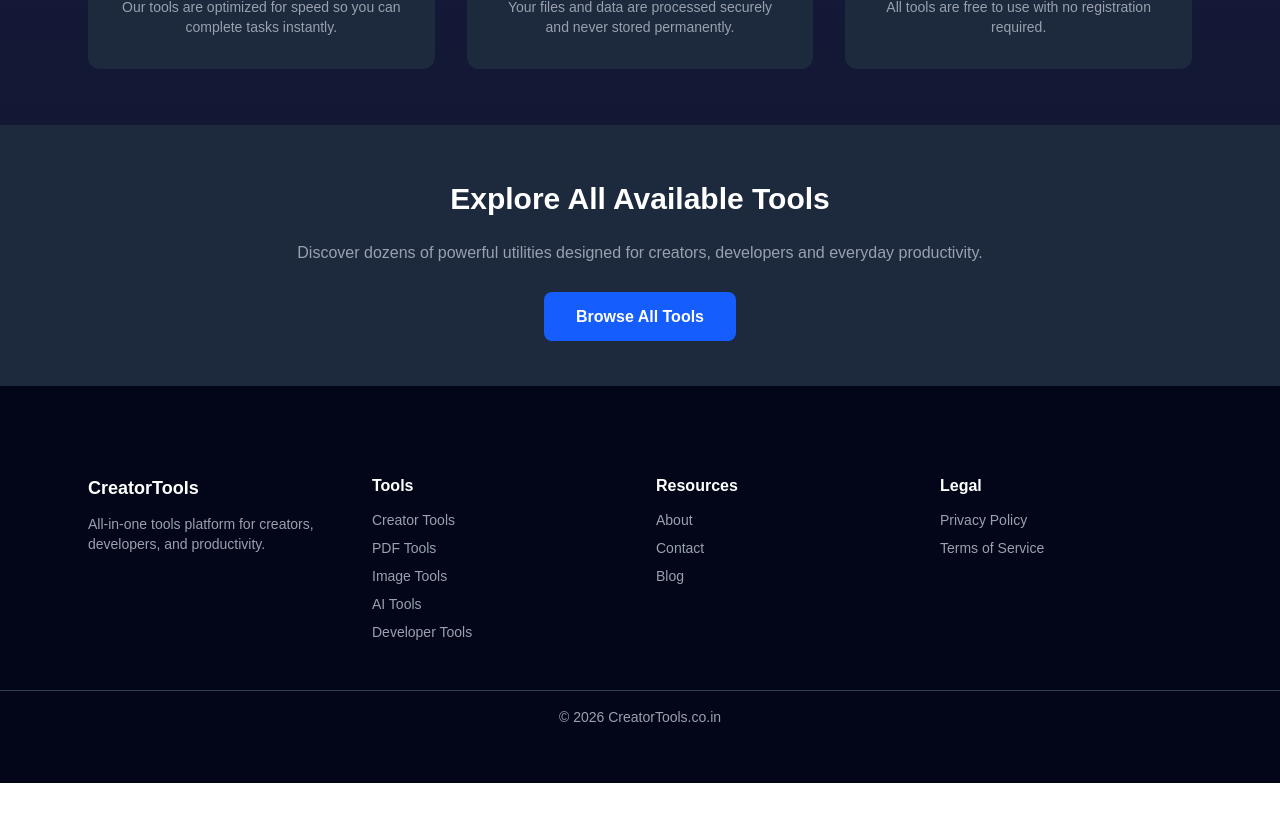
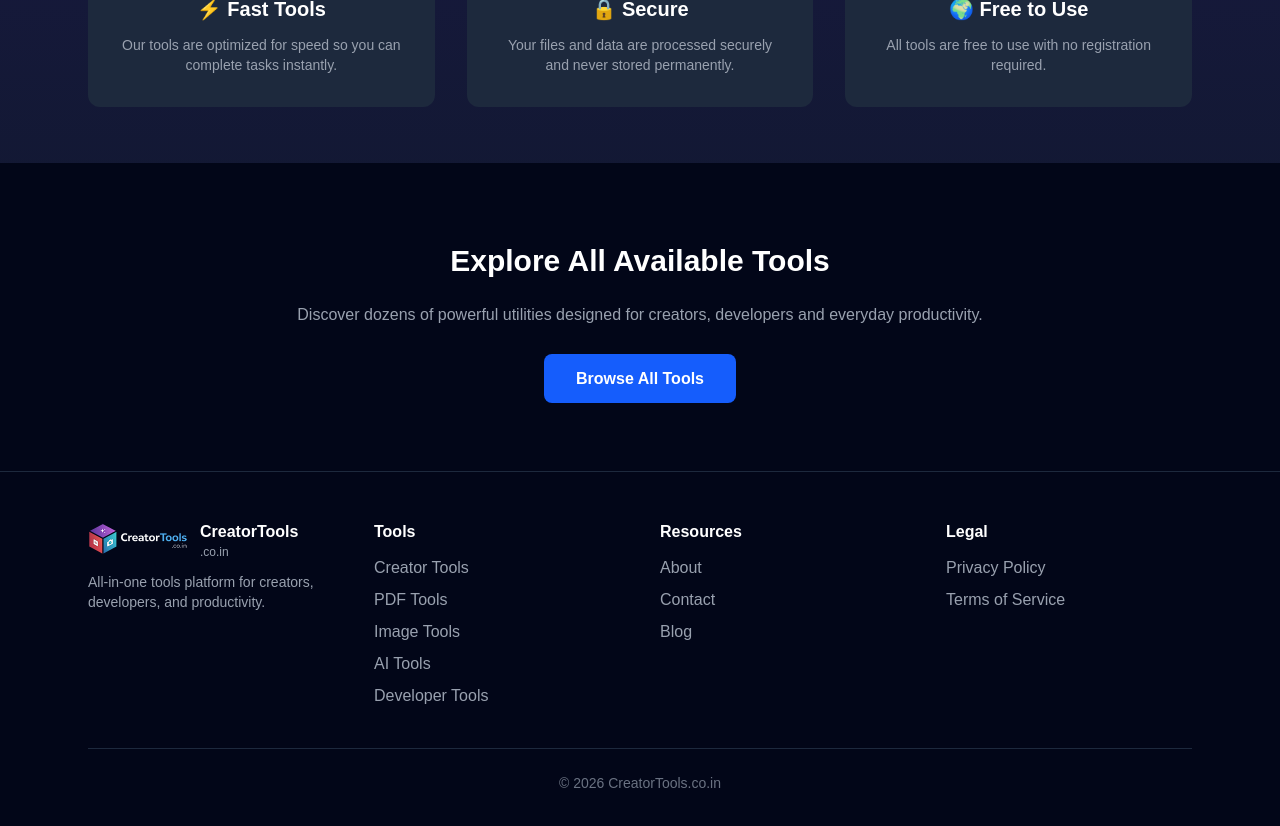
Before and after one commit to zeninfosolution7/creator-tools, a Next.js app: page / in a window 1280 px wide. Shown: the part 1820-2646 px from the top of the page. Before the commit the page ends 2603 px from the top, so only its background shows below. Built offline with nearby package versions, Linux system fonts and the light colour scheme.

Commit message:
install pdf-lib for pdf unlock tool

```diff
--- a/app/page.tsx
+++ b/app/page.tsx
@@ -3,7 +3,7 @@
 import { useState, FormEvent } from "react";
 import { useRouter } from "next/navigation";
 import Link from "next/link";
-import { Video, FileText, Image, Bot, Code, Calculator } from "lucide-react";
+import { Video, FileText, Image, Bot, Code, Calculator, Unlock } from "lucide-react";
 import CategoryCard from "../components/CategoryCard";
 import { tools } from "@/lib/tools";
 import HomeCategoryCard from "@/components/HomeCategoryCard"
@@ -201,7 +201,7 @@ export default function Home() {
 </section>
 {/* BROWSE ALL TOOLS */}
 
-<section className="bg-slate-800 py-14">
+<section className="bg-slate-950 py-20 text-center">
 
   <div className="max-w-4xl mx-auto text-center px-6">
 
--- a/app/tools/[tool]/page.tsx
+++ b/app/tools/[tool]/page.tsx
@@ -10,6 +10,7 @@ import YoutubeThumbnailTool from "@/components/tools/YoutubeThumbnailTool"
 import PasswordGeneratorTool from "@/components/tools/PasswordGeneratorTool"
 import WordCounterTool from "@/components/tools/WordCounterTool"
 import JsonFormatterTool from "@/components/tools/JsonFormatterTool"
+import PdfUnlockTool from "@/components/tools/PdfUnlockTool"
 
 export async function generateMetadata({ params }: any) {
 
--- a/components/Footer.tsx
+++ b/components/Footer.tsx
@@ -1,50 +1,139 @@
+import Image from "next/image"
+import Link from "next/link"
+
 export default function Footer() {
   return (
-    <footer className="bg-slate-950 text-gray-400 py-10 border-t border-slate-800">
-      <div className="max-w-6xl mx-auto px-6 py-12 grid grid-cols-2 md:grid-cols-4 gap-8">
+    <footer className="bg-slate-950 border-t border-slate-800 mt-0">
 
-        <div>
-          <h3 className="text-white text-lg font-semibold mb-3">
-            CreatorTools
-          </h3>
-          <p className="text-sm">
-            All-in-one tools platform for creators, developers, and productivity.
-          </p>
+      <div className="max-w-6xl mx-auto px-6 py-12">
+
+        <div className="grid md:grid-cols-4 gap-10">
+
+          {/* LOGO */}
+          <div>
+
+            <div className="flex items-center gap-3 mb-3">
+
+              <Image
+                src="/logo.png"
+                alt="CreatorTools Logo"
+                width={100}
+                height={33}
+                className="rounded-md"
+              />
+
+              <div>
+                <h3 className="text-white font-semibold">
+                  CreatorTools
+                </h3>
+
+                <p className="text-xs text-gray-400">
+                  .co.in
+                </p>
+
+              </div>
+
+            </div>
+
+            <p className="text-sm text-gray-400">
+              All-in-one tools platform for creators,
+              developers, and productivity.
+            </p>
+
+          </div>
+
+
+          {/* TOOLS */}
+          <div>
+
+            <h3 className="text-white font-semibold mb-3">
+              Tools
+            </h3>
+
+            <ul className="space-y-2 text-gray-400">
+
+              <li>
+                <Link href="/categories/creator">Creator Tools</Link>
+              </li>
+
+              <li>
+                <Link href="/categories/pdf">PDF Tools</Link>
+              </li>
+
+              <li>
+                <Link href="/categories/image">Image Tools</Link>
+              </li>
+
+              <li>
+                <Link href="/categories/ai">AI Tools</Link>
+              </li>
+
+              <li>
+                <Link href="/categories/developer">Developer Tools</Link>
+              </li>
+
+            </ul>
+
+          </div>
+
+
+          {/* RESOURCES */}
+          <div>
+
+            <h3 className="text-white font-semibold mb-3">
+              Resources
+            </h3>
+
+            <ul className="space-y-2 text-gray-400">
+
+              <li>
+                <Link href="/about">About</Link>
+              </li>
+
+              <li>
+                <Link href="/contact">Contact</Link>
+              </li>
+
+              <li>
+                <Link href="/blog">Blog</Link>
+              </li>
+
+            </ul>
+
+          </div>
+
+
+          {/* LEGAL */}
+          <div>
+
+            <h3 className="text-white font-semibold mb-3">
+              Legal
+            </h3>
+
+            <ul className="space-y-2 text-gray-400">
+
+              <li>
+                <Link href="/privacy-policy">Privacy Policy</Link>
+              </li>
+
+              <li>
+                <Link href="/terms">Terms of Service</Link>
+              </li>
+
+            </ul>
+
+          </div>
+
         </div>
 
-        <div>
-          <h4 className="text-white font-semibold mb-3">Tools</h4>
-          <ul className="space-y-2 text-sm">
-            <li>Creator Tools</li>
-            <li>PDF Tools</li>
-            <li>Image Tools</li>
-            <li>AI Tools</li>
-            <li>Developer Tools</li>
-          </ul>
-        </div>
 
-        <div>
-          <h4 className="text-white font-semibold mb-3">Resources</h4>
-          <ul className="space-y-2 text-sm">
-            <li>About</li>
-            <li>Contact</li>
-            <li>Blog</li>
-          </ul>
-        </div>
-
-        <div>
-          <h4 className="text-white font-semibold mb-3">Legal</h4>
-          <ul className="space-y-2 text-sm">
-            <li>Privacy Policy</li>
-            <li>Terms of Service</li>
-          </ul>
+        {/* COPYRIGHT */}
+        <div className="border-t border-slate-800 mt-10 pt-6 text-center text-sm text-gray-500">
+          © 2026 CreatorTools.co.in
         </div>
 
       </div>
 
-      <div className="border-t border-slate-700 text-center py-4 text-sm">
-        © {new Date().getFullYear()} CreatorTools.co.in
-      </div>
     </footer>
-  );
+  )
 }
--- a/components/Header.tsx
+++ b/components/Header.tsx
@@ -1,11 +1,21 @@
+import Image from "next/image"
+import Link from "next/link"
 export default function Header() {
   return (
     <header className="bg-slate-900 border-b border-slate-700">
       <div className="max-w-6xl mx-auto px-6 py-4 flex justify-between items-center">
 
-        <a href="/" className="text-xl font-bold text-white">
-          CreatorTools
-        </a>
+       <Link href="/" className="flex items-center gap-2">
+
+  <Image
+    src="/logo.png"
+    alt="CreatorTools – Free Online Tools for Creators, PDF, Image and AI Tools"
+    width={200}
+    height={66}
+    className="rounded-md"
+  />
+
+</Link>
 
         <nav className="flex gap-6 text-gray-300">
 
--- /dev/null
+++ b/components/tools/PdfUnlockTool.tsx
@@ -0,0 +1,101 @@
+"use client"
+
+import { useState } from "react"
+import { PDFDocument } from "pdf-lib"
+
+export default function PdfUnlockTool() {
+
+  const [file, setFile] = useState<File | null>(null)
+  const [status, setStatus] = useState("")
+
+  async function unlockPdf() {
+
+    if (!file) {
+      setStatus("Please upload a PDF file.")
+      return
+    }
+
+    try {
+
+      setStatus("Processing PDF...")
+
+      const arrayBuffer = await file.arrayBuffer()
+
+      const pdfDoc = await PDFDocument.load(arrayBuffer, {
+        ignoreEncryption: true
+      })
+
+      const newPdf = await PDFDocument.create()
+
+      const pages = await newPdf.copyPages(pdfDoc, pdfDoc.getPageIndices())
+
+      pages.forEach((page) => newPdf.addPage(page))
+
+      const bytes = await newPdf.save()
+
+      const blob = new Blob([bytes], { type: "application/pdf" })
+
+      const url = URL.createObjectURL(blob)
+
+      const a = document.createElement("a")
+      a.href = url
+      a.download = "unlocked.pdf"
+      a.click()
+
+      setStatus("PDF unlocked successfully.")
+
+    } catch (error) {
+
+      setStatus("This PDF is strongly encrypted and cannot be unlocked without the password.")
+
+    }
+  }
+
+  return (
+
+    <div className="space-y-6">
+
+      <input
+        type="file"
+        accept="application/pdf"
+        onChange={(e) => setFile(e.target.files?.[0] || null)}
+        className="w-full p-3 rounded bg-slate-700 text-white"
+      />
+
+      <button
+        onClick={unlockPdf}
+        className="bg-blue-600 hover:bg-blue-500 px-6 py-3 rounded text-white"
+      >
+        Unlock PDF
+      </button>
+
+      {status && (
+        <p className="text-gray-300">
+          {status}
+        </p>
+      )}
+
+      {/* SEO CONTENT */}
+
+      <div className="mt-10 text-gray-300 space-y-4">
+
+        <h2 className="text-xl font-semibold text-white">
+          Unlock PDF Online
+        </h2>
+
+        <p>
+          This free tool removes editing, printing and copying restrictions
+          from PDF files. Upload your restricted PDF and download an unlocked
+          version instantly.
+        </p>
+
+        <p>
+          Files are processed directly in your browser, ensuring complete
+          privacy and security. No file uploads are required.
+        </p>
+
+      </div>
+
+    </div>
+  )
+}
--- a/lib/toolComponents.ts
+++ b/lib/toolComponents.ts
@@ -2,10 +2,12 @@ import YoutubeThumbnailTool from "@/components/tools/YoutubeThumbnailTool"
 import PasswordGeneratorTool from "@/components/tools/PasswordGeneratorTool"
 import WordCounterTool from "@/components/tools/WordCounterTool"
 import JsonFormatterTool from "@/components/tools/JsonFormatterTool"
+import PdfUnlockTool from "@/components/tools/PdfUnlockTool"
 
 export const toolComponents = {
   YoutubeThumbnailTool,
   PasswordGeneratorTool,
   WordCounterTool,
   JsonFormatterTool,
+  PdfUnlockTool
 }
--- a/lib/tools.ts
+++ b/lib/tools.ts
@@ -10,7 +10,8 @@ import {
   Dice6,
   Palette,
   Type,
-  Image
+  Image,
+  Unlock
 } from "lucide-react"
 
 export type ToolDefinition = {
@@ -36,7 +37,7 @@ gradientFrom: "from-red-500",
 gradientTo: "to-pink-500",
 popular: true,
 component: "YoutubeThumbnailTool",
-category: "youtube",
+category: "creator",
 keywords: [
 "youtube thumbnail downloader",
 "download youtube thumbnail",
@@ -114,6 +115,15 @@ title: "Image Compressor",
 description: "Compress images online",
 icon: Image,
 category: "image"
+},
+{
+slug: "unlock-pdf",
+title: "Unlock PDF",
+description: "Remove restrictions and unlock protected PDF files.",
+icon: Unlock,
+component: "PdfUnlockTool",
+category: "pdf",
+popular: true
 }
 ]
 
--- a/package.json
+++ b/package.json
@@ -11,6 +11,7 @@
   "dependencies": {
     "lucide-react": "^0.577.0",
     "next": "16.1.6",
+    "pdf-lib": "^1.17.1",
     "qrcode.react": "^4.2.0",
     "react": "19.2.3",
     "react-dom": "19.2.3",
```
Also changed, not shown: public/logo.png (added), 1 other file (tests, documents, lock files or other folders).
